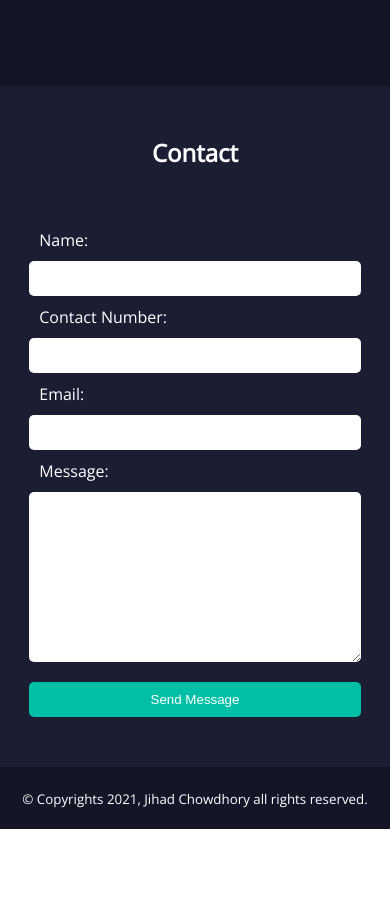
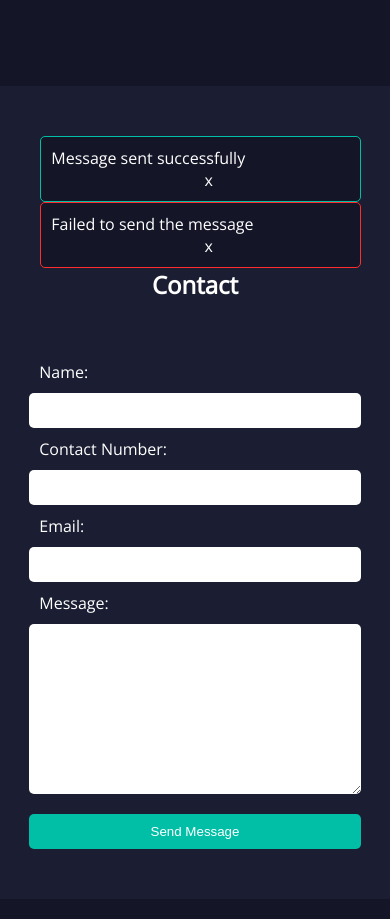
Before and after one commit to jihadChowdhory/portfolio, a plain HTML site: page index.html in a window 390 px wide. Shown: the part 2740-3659 px from the top of the page. Before the commit the page ends 3569 px from the top, so only its background shows below. Drawn offline with nearby package versions, Linux system fonts and the light colour scheme.

Commit message:
bug fixed

```diff
--- a/styles/responsive.css
+++ b/styles/responsive.css
@@ -48,7 +48,10 @@
     width: 100%;
   }
   .confirmation {
-    width: 50%;
+    width: 90%;
+  }
+  .confirmation span {
+    margin-left: 48%;
   }
   /* Responsive about me */
   .about-skill {
--- a/styles/style.css
+++ b/styles/style.css
@@ -232,11 +232,11 @@ textarea {
   cursor: pointer;
 }
 #success {
-  display: none;
+  /* display: none; */
   border: 1px solid #00bfa6;
 }
 #failed {
-  display: none;
+  /* display: none; */
   border: 1px solid #ff2e2e;
 }
 /* Contact Me Section */
```
